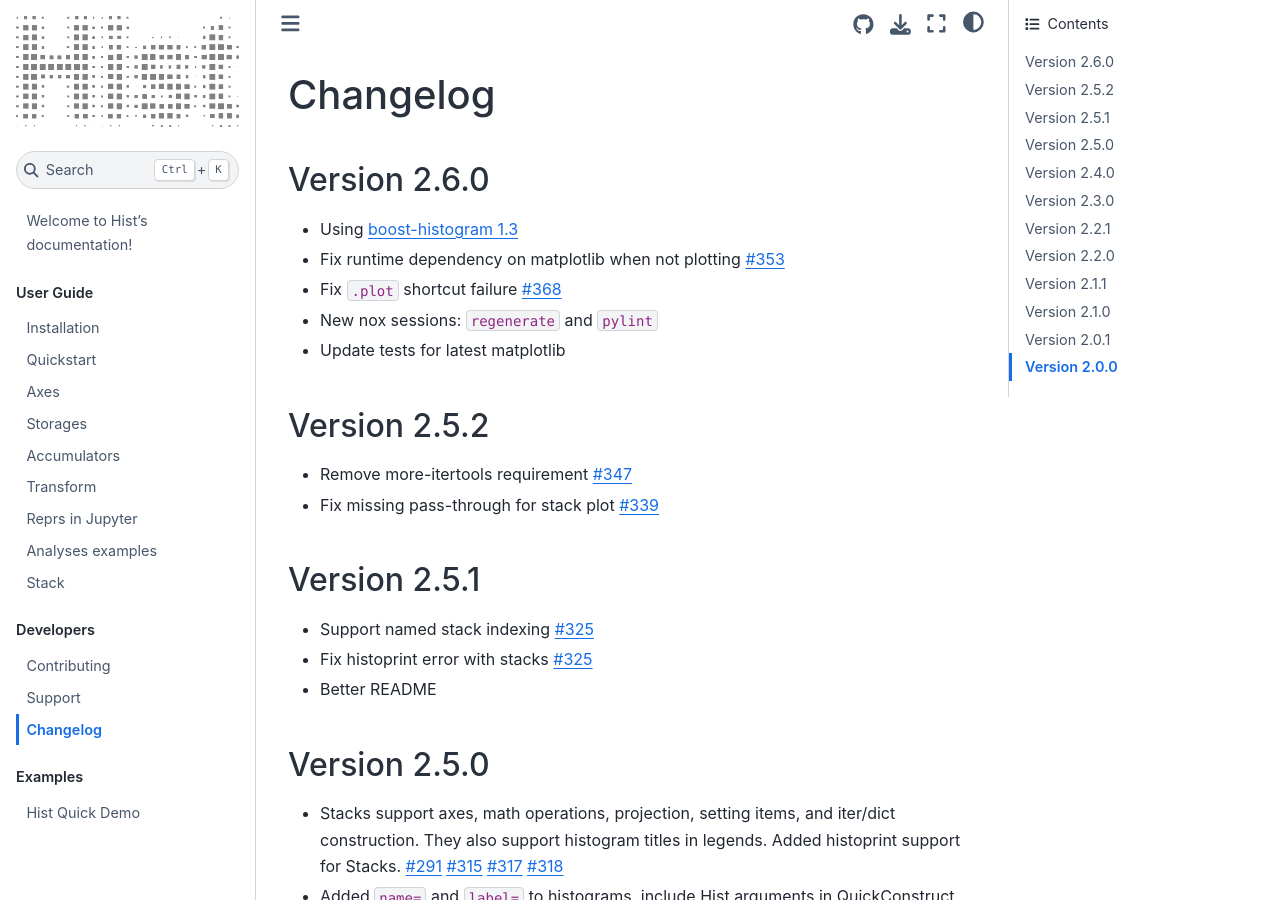
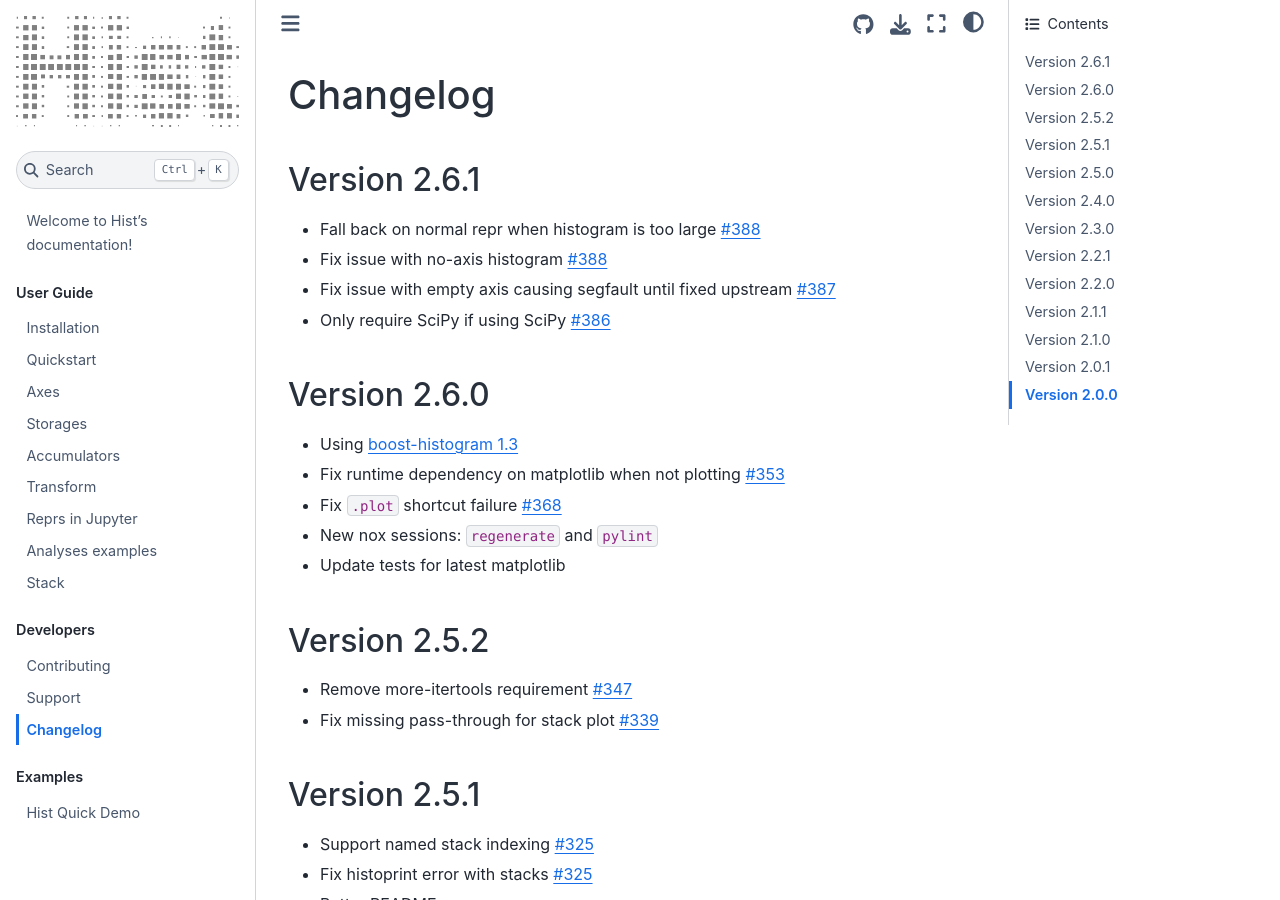
Before and after one commit to scikit-hep/hist, a Sphinx documentation site: the page built from docs/changelog.md, in a window 1280 px wide and 900 px high. Built offline with Sphinx 7.4.7 and the Sphinx Book theme 1.1.4, drawn with Linux system fonts in a browser that asks for light colours; pages that are not in the unit, such as notebooks, are missing from menus.

Commit message:
docs: update changelog for 2.6.1

```diff
--- a/docs/changelog.md
+++ b/docs/changelog.md
@@ -1,4 +1,16 @@
 # Changelog
+
+## Version 2.6.1
+
+* Fall back on normal repr when histogram is too large
+  [#388](https://github.com/scikit-hep/hist/pull/388)
+* Fix issue with no-axis histogram
+  [#388](https://github.com/scikit-hep/hist/pull/388)
+* Fix issue with empty axis causing segfault until fixed upstream
+  [#387](https://github.com/scikit-hep/hist/pull/387)
+* Only require SciPy if using SciPy
+  [#386](https://github.com/scikit-hep/hist/pull/386)
+
 
 ## Version 2.6.0
 
```
